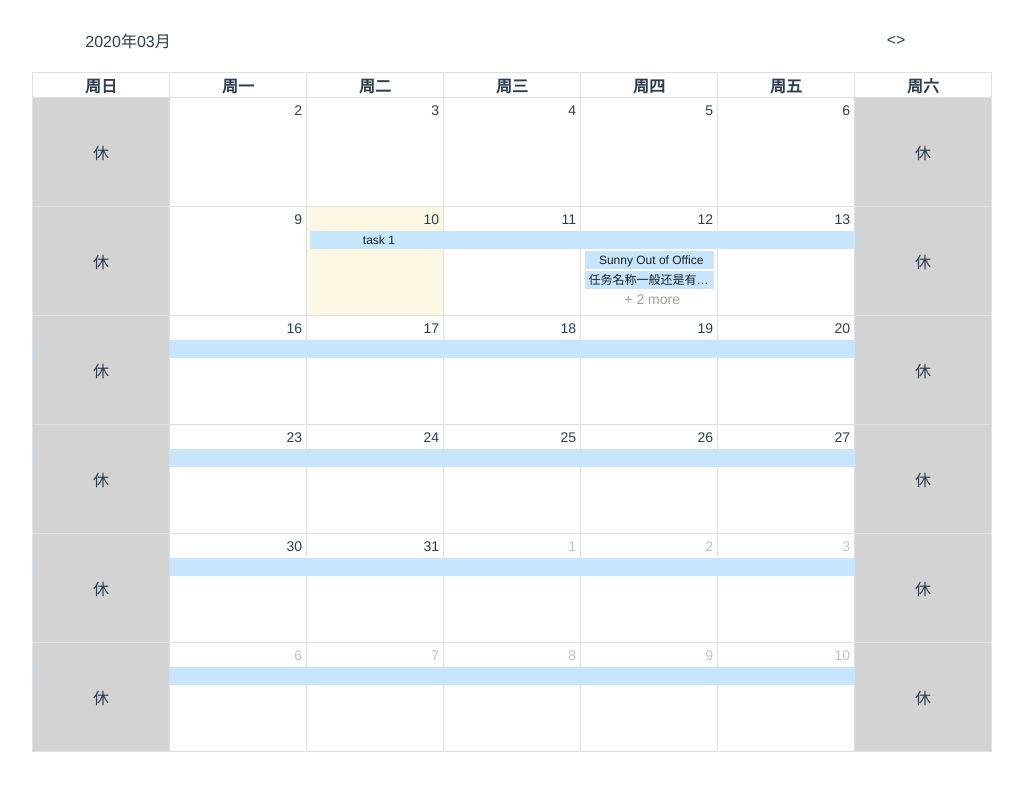
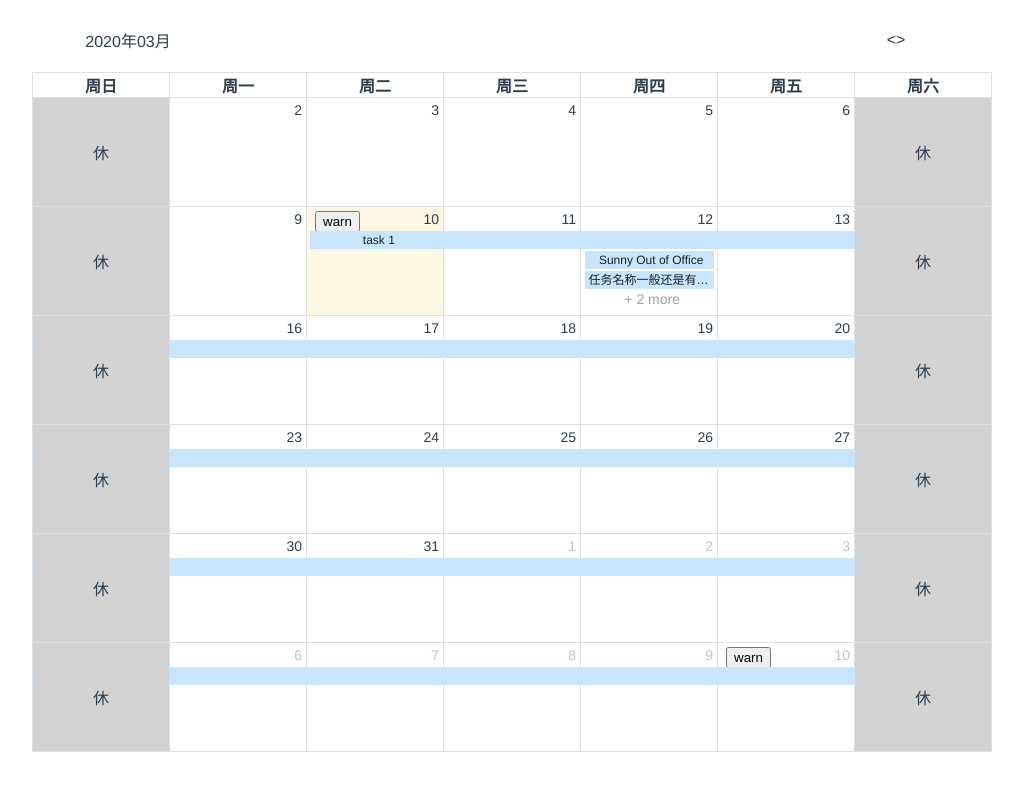
Before and after one commit to xszlq/vue-demos, a Vue app: page /calendar in a window 1280 px wide. Shown: the top 790 px of the page, without its empty margins (128-1151 px from the left). Built offline with nearby package versions, Linux system fonts and the light colour scheme.

Commit message:
feat: input data design

```diff
--- a/src/views/Calendar.vue
+++ b/src/views/Calendar.vue
@@ -1,6 +1,6 @@
 <template>
     <div>
-        <full-calendar :events="fcEvents" lang="zh"/>
+        <full-calendar :events="fcEvents" lang="zh" @moreClick="handleMoreClick"/>
     </div>
 
 </template>
@@ -11,7 +11,7 @@
   // import  fullCalendar from 'vue-fullcalendar'
 
 
-  var demoEvents = [
+  let demoEvents = [
     {
       title : 'Sunny Out of Office',
       start : '2020-03-12',
@@ -43,6 +43,15 @@
     }
   ];
 
+  let restDay = [1585538968778, 1585628958778];
+
+  let warnList = [
+    {
+      type: 0,
+      date: 1585538968778,
+    }
+  ];
+
   export default {
     name: 'Calendar',
     components: {
@@ -53,6 +62,11 @@
         fcEvents : demoEvents
       }
     },
+    methods:{
+      handleMoreClick(){
+        // console.log('arguments:', arguments)
+      }
+    }
   }
 </script>
 
--- a/src/views/calendar/components/body.vue
+++ b/src/views/calendar/components/body.vue
@@ -10,6 +10,10 @@
             :class="{'today' : day.isToday,
               'not-cur-month' : !day.isCurMonth}">
             <p class="day-number">{{day.monthDay}}</p>
+
+            <div class="day-warn" v-if="day.monthDay === 10">
+              <button>warn</button>
+            </div>
 
             <div class="rest-day" v-if="day.weekDay === 0 || day.weekDay === 6">休</div>
           </div>
@@ -31,6 +35,7 @@
                   'is-end'     : isEnd(event.end,day.date),
                   'is-opacity' : !event.isShow
                   }]"
+                 :title="event.title"
                 @click="eventClick(event,$event)">
                 {{isBegin(event, day.date, day.weekDay)}}
               </p>
@@ -166,7 +171,11 @@
               isCurMonth : startDate.getMonth() == current.getMonth(),
               weekDay : perDay,
               date : new Date(startDate),
-              events : this.slotEvents(startDate)
+              events : this.slotEvents(startDate),
+              isRest: false,
+              warnData: {
+                type: 0, // 0 当日工时分配超过8小时 1 当日无任务安排
+              }
             })
 
             startDate.setDate(startDate.getDate() + 1)
@@ -231,6 +240,7 @@
         let events = day.events.filter(item =>{
           return item.isShow == true
         })
+
         this.$emit('moreclick', day.date, events, jsEvent)
       },
       computePos (target) {
@@ -292,6 +302,13 @@
           align-items: center;
           justify-content: center;
           z-index: 10;
+        }
+
+        .day-warn{
+          position: absolute;
+          top: 4px;
+          left: 8px;
+          color: #FF5151;
         }
 
         .day-number{
```
